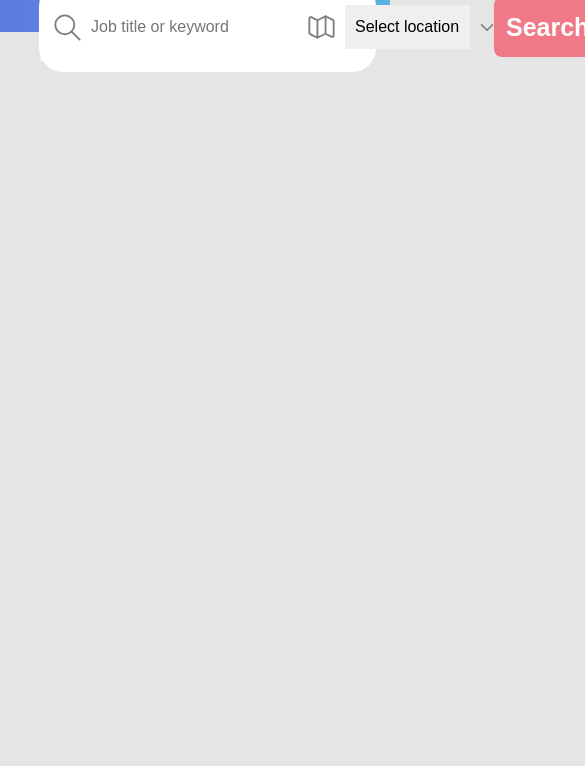
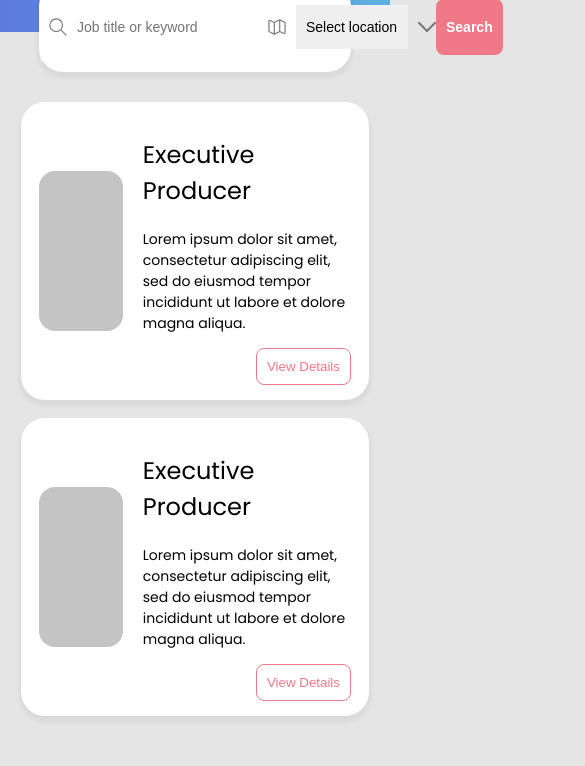
Before and after one commit to Guru-Eco/Goodera, a plain HTML site: page index.html in a window 390 px wide. Shown: the part 332-1098 px from the top of the page, 585 px wide, since content can reach past the window. Before the commit the page ends 844 px from the top, so only its background shows below. Drawn offline with Linux system fonts and the light colour scheme.

Commit message:
added searchBar ui

```diff
--- a/index.css
+++ b/index.css
@@ -3,10 +3,15 @@
     --header-background: linear-gradient(to left, #5db0df 0%, #5d7adf 100%);
 
     --white: #ffffff;
+    --black: #000000;
+
+    --image-background: #c4c4c4;
 
     --search-color: #7b7b7b;
 
     --button-primary: #f07987;
+
+    --shadow-one: rgba(0, 0, 0, 0.05);
 }
 
 body {
@@ -37,7 +42,8 @@ body {
 }
 
 .job-hunt-header-left-part,
-.job-hunt-header-right-part {
+.job-hunt-header-right-part,
+.job-hunt-card-content p {
     gap: 25px;
     font-size: 14px;
     font-weight: 500;
@@ -79,12 +85,13 @@ body {
 }
 
 .job-hunt-body-search-box {
-    width: 98.5%;
+    /* width: 98.5%; */
     height: 70px;
     border-radius: 24px;
     padding: 10px 15px;
     justify-content: flex-start;
     background-color: var(--white);
+    box-shadow: 0px 4px 4px 2px var(--shadow-one);
 }
 
 .job-hunt-body-search-box div {
@@ -143,3 +150,84 @@ body {
     outline: none;
     border: none;
 }
+
+/* Card Components */
+
+.job-hunt-card-container {
+    width: 100%;
+    margin-top: 30px;
+    gap: 18px;
+    justify-content: space-between;
+}
+
+.job-hunt-card-cover {
+    max-width: 540px;
+    width: 100%;
+    padding: 15px 18px;
+    gap: 20px;
+    border-radius: 24px;
+    background-color: Var(--white);
+    box-shadow: 0px 4px 4px 2px var(--shadow-one);
+}
+
+.job-hunt-card-image {
+    width: 350px;
+    height: 160px;
+    background-color: var(--image-background);
+    border-radius: 16px;
+}
+
+.job-hunt-card-content {
+    color: var(--black);
+}
+
+.job-hunt-card-content h2 {
+    font-size: 24px;
+    font-weight: 500;
+    line-height: 36px;
+}
+
+.job-hunt-card-content-button {
+    justify-content: flex-end;
+}
+
+.job-hunt-card-content-button button {
+    padding: 10px;
+    border-radius: 8px;
+    background-color: var(--white);
+    color: var(--button-primary);
+    border: 1px solid var(--button-primary);
+}
+
+@media only screen and (max-width: 700px) {
+
+    .job-hunt-body-search-box {
+        padding: 10px;
+    }
+
+    .job-hunt-search-icon,
+    .job-hunt-select-map-icon,
+    .job-hunt-select-drop-icon {
+        width: 18px;
+        height: 18px;
+    }
+
+    .job-hunt-search-input,
+    .job-hunt-select-box  {
+        font-size: 14px;
+    }
+
+    .job-hunt-search-select-box-cover {
+        flex-grow: 0;
+    }
+
+    .job-hunt-search-button {
+        padding: 10px;
+        font-size: 14px;
+    }
+
+    .job-hunt-card-container {
+        flex-direction: column;
+    }
+
+}
--- a/index.html
+++ b/index.html
@@ -88,6 +88,38 @@
                     <button class="job-hunt-search-button">Search</button>
                 </div>
             </div>
+            <div class="job-hunt-card-container flex-box">
+                <div class="job-hunt-card-cover flex-box">
+                    <div class="job-hunt-card-image"></div>
+                    <div class="job-hunt-card-content">
+                        <div>
+                            <h2>Executive Producer</h2>
+                            <p>Lorem ipsum dolor sit amet, consectetur adipiscing elit, sed do eiusmod tempor incididunt
+                                ut
+                                labore et dolore magna aliqua.
+                            </p>
+                        </div>
+                        <div class="flex-box job-hunt-card-content-button">
+                            <button>View Details</button>
+                        </div>
+                    </div>
+                </div>
+                <div class="job-hunt-card-cover flex-box">
+                    <div class="job-hunt-card-image"></div>
+                    <div class="job-hunt-card-content">
+                        <div>
+                            <h2>Executive Producer</h2>
+                            <p>Lorem ipsum dolor sit amet, consectetur adipiscing elit, sed do eiusmod tempor incididunt
+                                ut
+                                labore et dolore magna aliqua.
+                            </p>
+                        </div>
+                        <div class="flex-box job-hunt-card-content-button">
+                            <button>View Details</button>
+                        </div>
+                    </div>
+                </div>
+            </div>
         </div>
     </div>
 </body>
```
